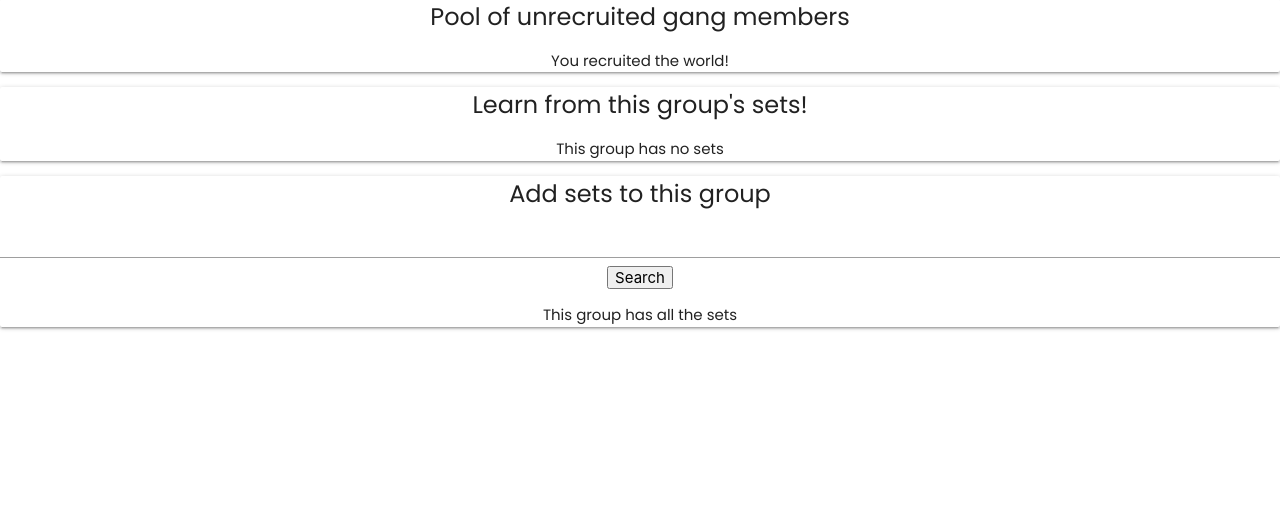
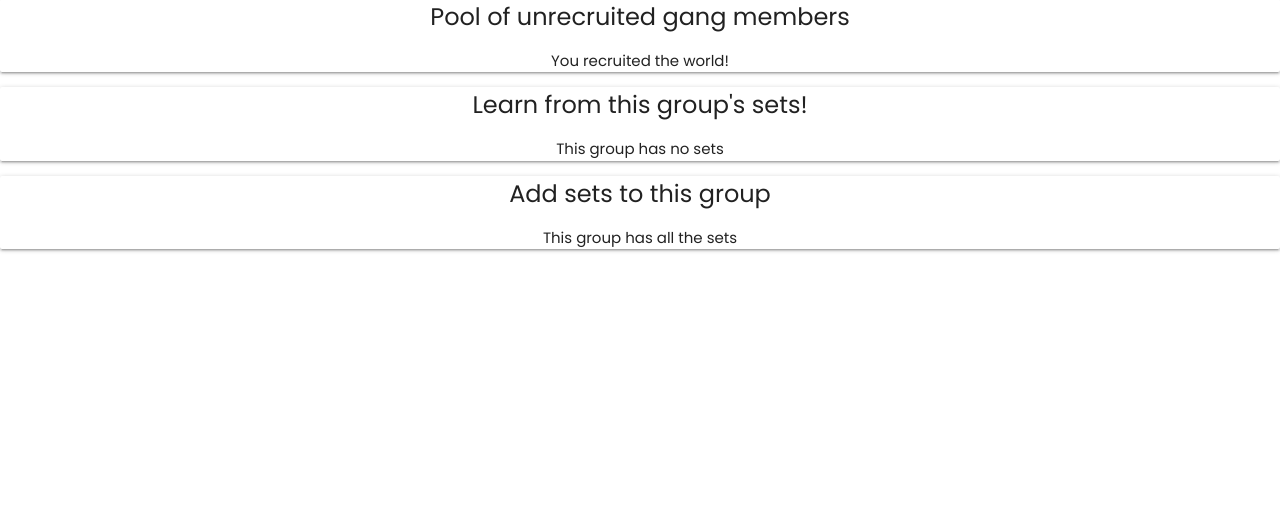
Before and after one commit to ursulacj/noted, a Django app: template main_app/templates/groups/show.html in a window 1280 px wide. Shown: the part 169-698 px from the top of the page. Run offline with Django 3.2, Linux system fonts and the light colour scheme; the template is opened without the code that fills it, so the values that code supplies are empty.

Commit message:
remove search bar the sets section

```diff
--- a/main_app/templates/groups/show.html
+++ b/main_app/templates/groups/show.html
@@ -44,11 +44,6 @@
 </div>
 <div class="card">
     <span class="card-title">Add sets to this group</span>
-    <form action="/search/sets/" method="get">
-        <label for="search_query"></label>
-        <input name="search_query" type="text">
-        <input type="submit" value="Search">
-    </form>
     {% for set in sets_not_in_group %}
     <a href="{% url 'show_set' set.id %}">
         <p>{{ set }}</p>
```
